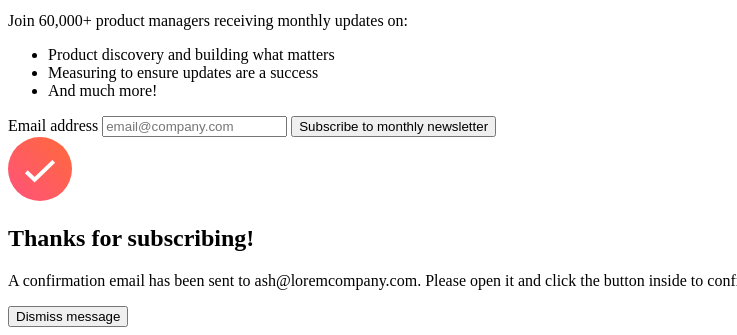
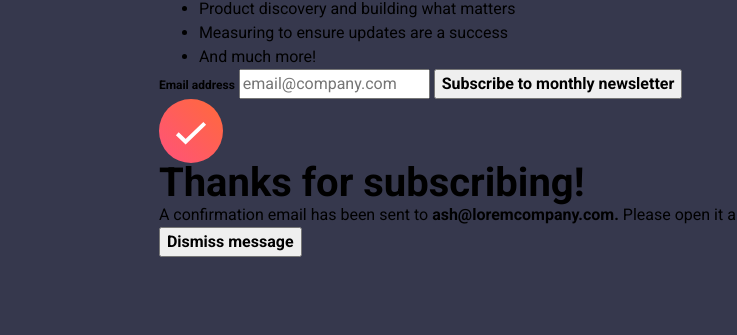
Before and after one commit to burakdurduu/newsletter-sign-up-form, a plain HTML site: page index.html in a window 1280 px wide. Shown: the part 660-995 px from the top of the page, without its empty margins (0-737 px from the left). After the commit the page ends 917 px from the top, so only its background shows below. Drawn offline with Linux system fonts and the light colour scheme.

Commit message:
feat: establish global styles and typography foundations

```diff
--- a/index.html
+++ b/index.html
@@ -8,10 +8,17 @@
       href="./assets/images/favicon-32x32.png"
       type="image/x-icon"
     />
+    <link rel="preconnect" href="https://fonts.googleapis.com" />
+    <link rel="preconnect" href="https://fonts.gstatic.com" crossorigin />
+    <link
+      href="https://fonts.googleapis.com/css2?family=Roboto:wght@100..900&display=swap"
+      rel="stylesheet"
+    />
     <title>Newsletter Sign-Up Form</title>
+    <link rel="stylesheet" href="./styles/index.css" />
   </head>
   <body>
-    <main>
+    <main class="container">
       <section class="signup">
         <picture>
           <source
@@ -44,6 +51,7 @@
               name="email"
               id="email"
               placeholder="email@company.com"
+              autocomplete="email"
               aria-describedby="error-msg"
             />
             <button type="submit" id="subscribe-btn" class="subscribe-btn">
@@ -60,8 +68,9 @@
         />
         <h1>Thanks for subscribing!</h1>
         <p>
-          A confirmation email has been sent to ash@loremcompany.com. Please
-          open it and click the button inside to confirm your subscription.
+          A confirmation email has been sent to
+          <strong id="user-email">ash@loremcompany.com.</strong> Please open it
+          and click the button inside to confirm your subscription.
         </p>
         <button type="button" id="dismiss">Dismiss message</button>
       </section>
--- /dev/null
+++ b/styles/base.css
@@ -0,0 +1,8 @@
+body {
+  display: flex;
+  flex-direction: column;
+  align-items: center;
+  min-height: 100vh;
+  font-family: var(--font-family-base);
+  background-color: var(--blue-700);
+}
--- /dev/null
+++ b/styles/index.css
@@ -0,0 +1,4 @@
+@import url("./reset.css");
+@import url("./variables.css");
+@import url("./base.css");
+@import url("./typography.css");
--- /dev/null
+++ b/styles/reset.css
@@ -0,0 +1,77 @@
+/* 1. Use a more-intuitive box-sizing model */
+*,
+*::before,
+*::after {
+  box-sizing: border-box;
+}
+
+/* 2. Remove default margin */
+* {
+  margin: 0;
+}
+
+/* 3. Enable keyword animations */
+@media (prefers-reduced-motion: no-preference) {
+  html {
+    interpolate-size: allow-keywords;
+  }
+}
+
+body {
+  /* 4. Add accessible line-height */
+  line-height: 1.5;
+  /* 5. Improve text rendering */
+  -webkit-font-smoothing: antialiased;
+  scroll-behavior: smooth;
+}
+
+/* 6. Improve media defaults */
+img,
+picture,
+video,
+canvas,
+svg {
+  display: block;
+  max-width: 100%;
+  height: auto;
+}
+
+/* 7. Inherit fonts for form controls */
+input,
+button,
+textarea,
+select {
+  font: inherit;
+}
+
+/* 8. Avoid text overflows */
+p,
+h1,
+h2,
+h3,
+h4,
+h5,
+h6 {
+  overflow-wrap: break-word;
+}
+
+/* 9. Improve line wrapping */
+p {
+  text-wrap: pretty;
+}
+h1,
+h2,
+h3,
+h4,
+h5,
+h6 {
+  text-wrap: balance;
+}
+
+/*
+  10. Create a root stacking context
+*/
+#root,
+#__next {
+  isolation: isolate;
+}
--- /dev/null
+++ b/styles/typography.css
@@ -0,0 +1,30 @@
+h1 {
+  font-size: var(--text-preset-1-font-size);
+  font-weight: var(--text-preset-1-font-weight);
+  line-height: var(--text-preset-1-line-height);
+  letter-spacing: var(--text-preset-1-letter-spacing);
+}
+
+p,
+li,
+input {
+  font-size: var(--text-preset-2-font-size);
+  font-weight: var(--text-preset-2-font-weight);
+  line-height: var(--text-preset-2-line-height);
+  letter-spacing: var(--text-preset-2-letter-spacing);
+}
+
+button {
+  font-size: var(--text-preset-2-font-size);
+  font-weight: var(--text-preset-2-btn-font-weight);
+  line-height: var(--text-preset-2-line-height);
+  letter-spacing: var(--text-preset-2-letter-spacing);
+}
+
+.email-label,
+.error-label {
+  font-size: var(--text-preset-3-font-size);
+  font-weight: var(--text-preset-3-font-weight);
+  line-height: var(--text-preset-3-line-height);
+  letter-spacing: var(--text-preset-3-letter-spacing);
+}
--- /dev/null
+++ b/styles/variables.css
@@ -0,0 +1,27 @@
+:root {
+  /* colors */
+  --white: #ffffff;
+  --grey: #949494;
+  --blue-800: #242742;
+  --blue-700: #36384d;
+  --red: #ff6155;
+  --gradient-1: #ff6a3a;
+  --gradient-2: #ff527b;
+
+  /* Typography Presets */
+  --font-family-base: "Roboto", system-ui, sans-serif;
+  --text-preset-1-font-size: 2.5rem;
+  --text-preset-1-tablet-font-size: 3.5rem;
+  --text-preset-1-font-weight: 700;
+  --text-preset-1-line-height: 1;
+  --text-preset-1-letter-spacing: 0;
+  --text-preset-2-font-size: 1rem;
+  --text-preset-2-font-weight: 400;
+  --text-preset-2-btn-font-weight: 700;
+  --text-preset-2-line-height: 1.5;
+  --text-preset-2-letter-spacing: 0;
+  --text-preset-3-font-size: 0.75rem;
+  --text-preset-3-font-weight: 700;
+  --text-preset-3-line-height: 1.5;
+  --text-preset-3-letter-spacing: 0;
+}
```
